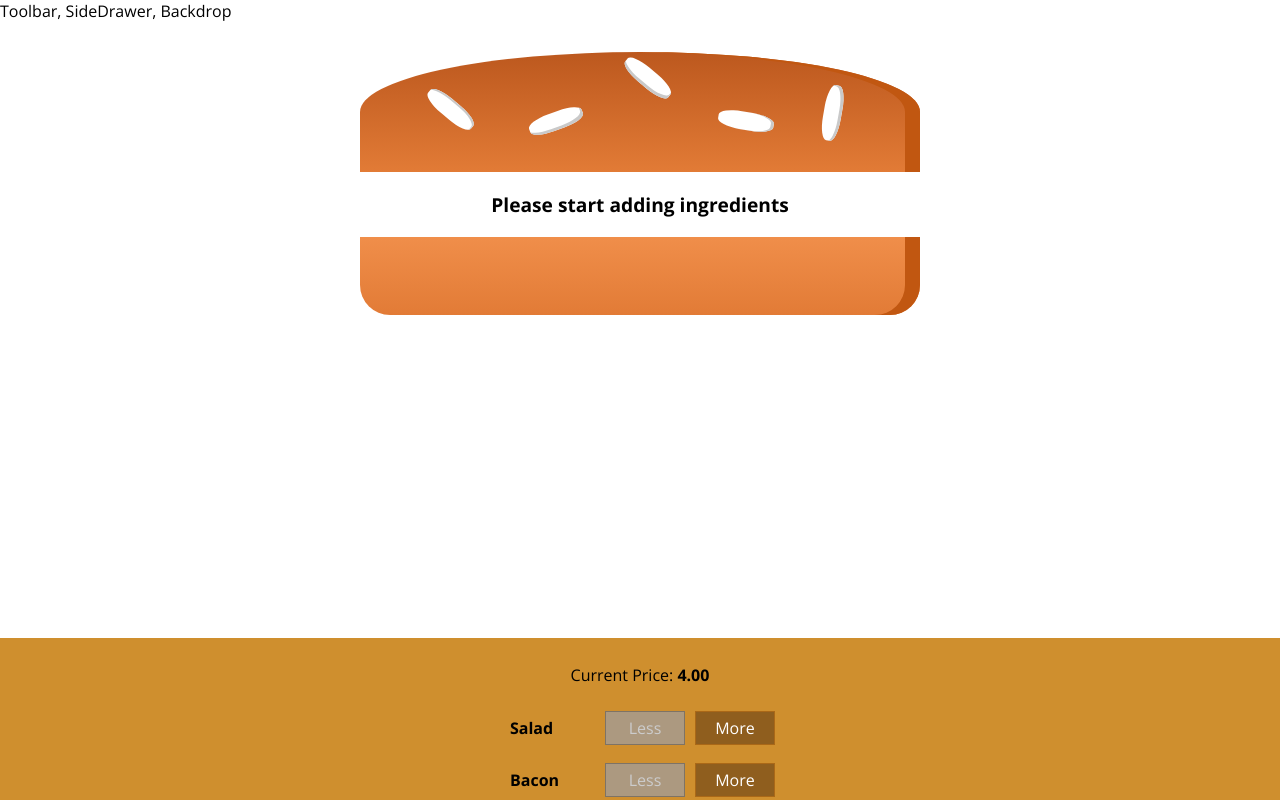
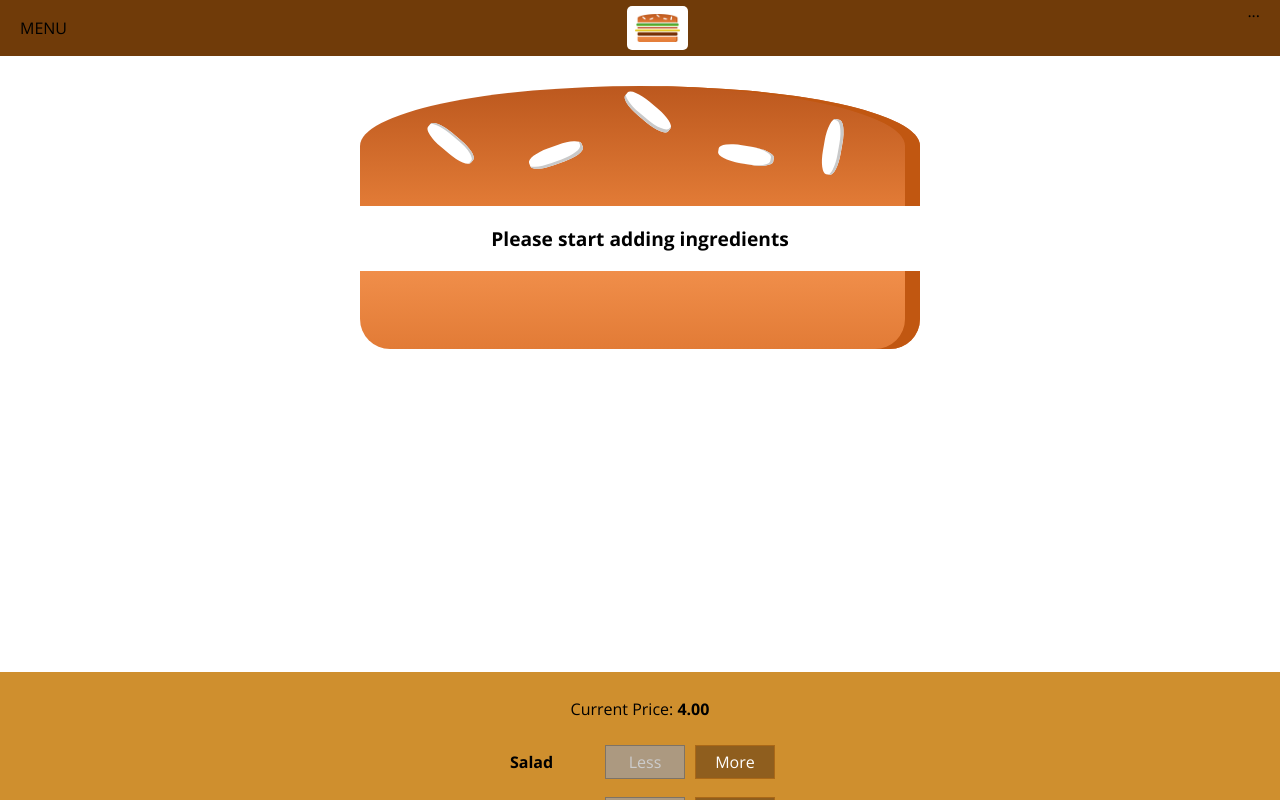
Before and after one commit to dxnter/burger-builder, a React app: page / in a window 1280 px wide. Shown: the top 800 px of the page. Built offline with nearby package versions, Linux system fonts and the light colour scheme.

Commit message:
Added Navbar and Logo component

```diff
--- a/src/components/Burger/OrderSummary/OrderSummary.js
+++ b/src/components/Burger/OrderSummary/OrderSummary.js
@@ -15,6 +15,7 @@ const orderSummary = (props) => {
       <ul>
         {ingredientSummary}
       </ul>
+      <p><b>Total Price: {props.price.toFixed(2)}</b></p>
       <p>Checkout?</p>
       <Button btnType="Danger" clicked={props.purchaseCancelled}>CANCEL</Button>
       <Button btnType="Success" clicked={props.purchaseContinued}>CONTINUE</Button>
--- a/src/components/Layout/Layout.css
+++ b/src/components/Layout/Layout.css
@@ -1,3 +1,3 @@
 .Content {
-  margin-top: 16px;
+  margin-top: 72px;
 }
--- a/src/components/Layout/Layout.js
+++ b/src/components/Layout/Layout.js
@@ -2,10 +2,11 @@ import React from 'react';
 
 import Aux from '../../hoc/Aux';
 import classes from './Layout.css';
+import Toolbar from '../Navigation/Toolbar/Toolbar';
 
 const layout = (props) => (
   <Aux>
-    <div>Toolbar, SideDrawer, Backdrop</div>
+    <Toolbar />
     <main className={classes.Content}>
       {props.children}
     </main>
--- /dev/null
+++ b/src/components/Logo/Logo.css
@@ -0,0 +1,11 @@
+.Logo {
+  background-color: white;
+  padding: 8px;
+  height: 80%;
+  box-sizing: border-box;
+  border-radius: 5px;
+}
+
+.Logo img {
+  height: 100%;
+}
--- /dev/null
+++ b/src/components/Logo/Logo.js
@@ -0,0 +1,12 @@
+import React from 'react';
+
+import burgerLogo from '../../assets/images/burger-logo.png';
+import classes from './Logo.css';
+
+const logo = (props) => (
+  <div className={classes.Logo}>
+    <img src={burgerLogo} alt="Burger Builder" />
+  </div>
+);
+
+export default logo;
--- /dev/null
+++ b/src/components/Navigation/Toolbar/Toolbar.css
@@ -0,0 +1,19 @@
+.Toolbar {
+  height: 56px;
+  width: 100%;
+  position: fixed;
+  top: 0;
+  left: 0;
+  background-color: #703B09;
+  display: flex;
+  justify-content: space-between;
+  align-items: center;
+  padding: 0 20px;
+  box-sizing: border-box;
+  z-index: 90;
+}
+
+.Toolbar nav {
+  height: 100%;
+
+}
--- /dev/null
+++ b/src/components/Navigation/Toolbar/Toolbar.js
@@ -0,0 +1,16 @@
+import React from 'react';
+
+import classes from './Toolbar.css';
+import Logo from '../../Logo/Logo';
+
+const toolbar = (props) => (
+  <header className={classes.Toolbar}>
+    <div>MENU</div>
+    <Logo />
+    <nav>
+      ...
+    </nav>
+  </header>
+);
+
+export default toolbar;
--- a/src/containers/BurgerBuilder/BurgerBuilder.js
+++ b/src/containers/BurgerBuilder/BurgerBuilder.js
@@ -92,6 +92,7 @@ class BurgerBuilder extends Component {
         <Modal show={this.state.purchasing} modalClosed={this.purchaseCancelHandler}>
           <OrderSummary
             ingredients={this.state.ingredients}
+            price={this.state.totalPrice}
             purchaseCancelled={this.purchaseCancelHandler}
             purchaseContinued={this.purchaseContinueHandler} />
         </Modal>
```
Also changed, not shown: src/assets/images/burger-logo.png (added).
